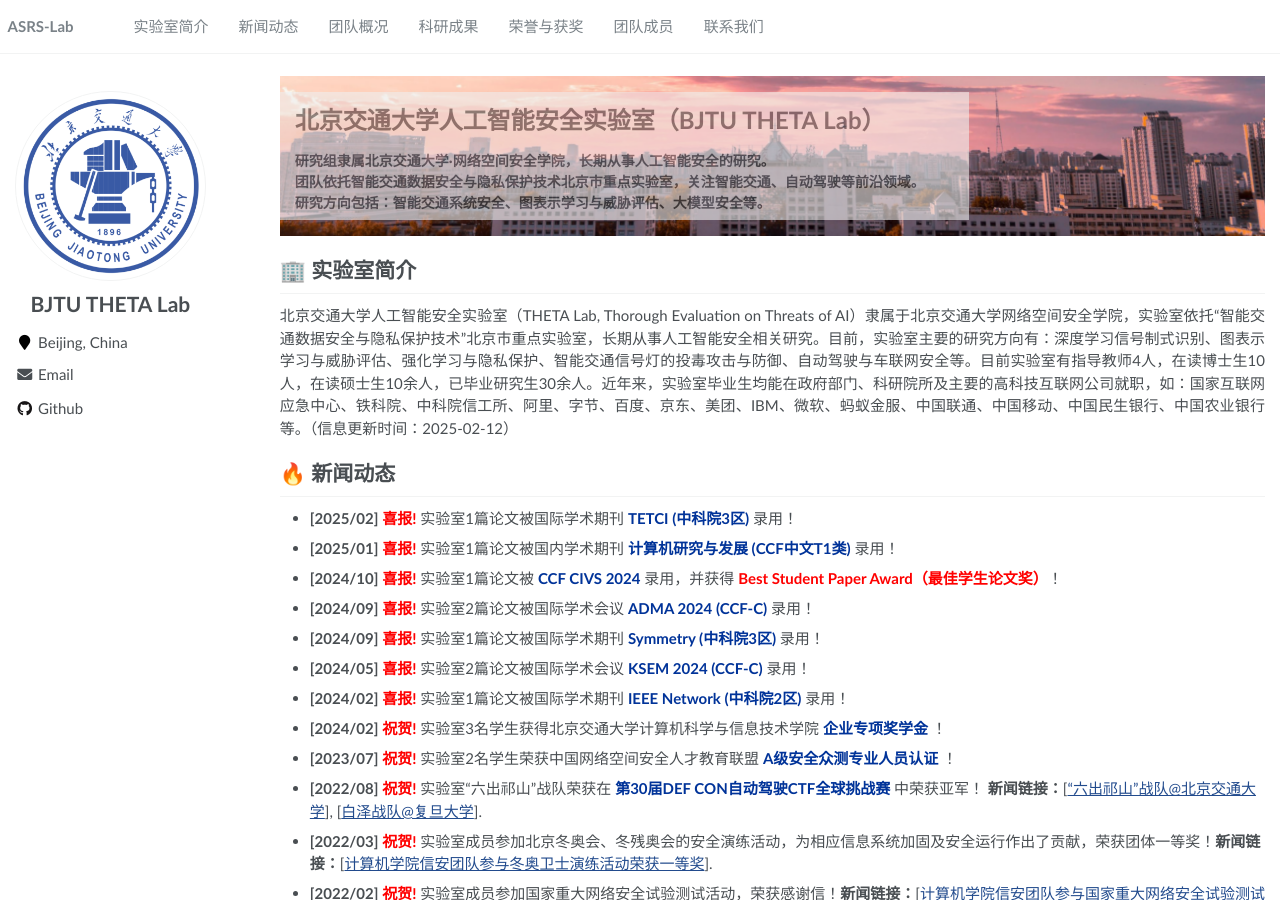
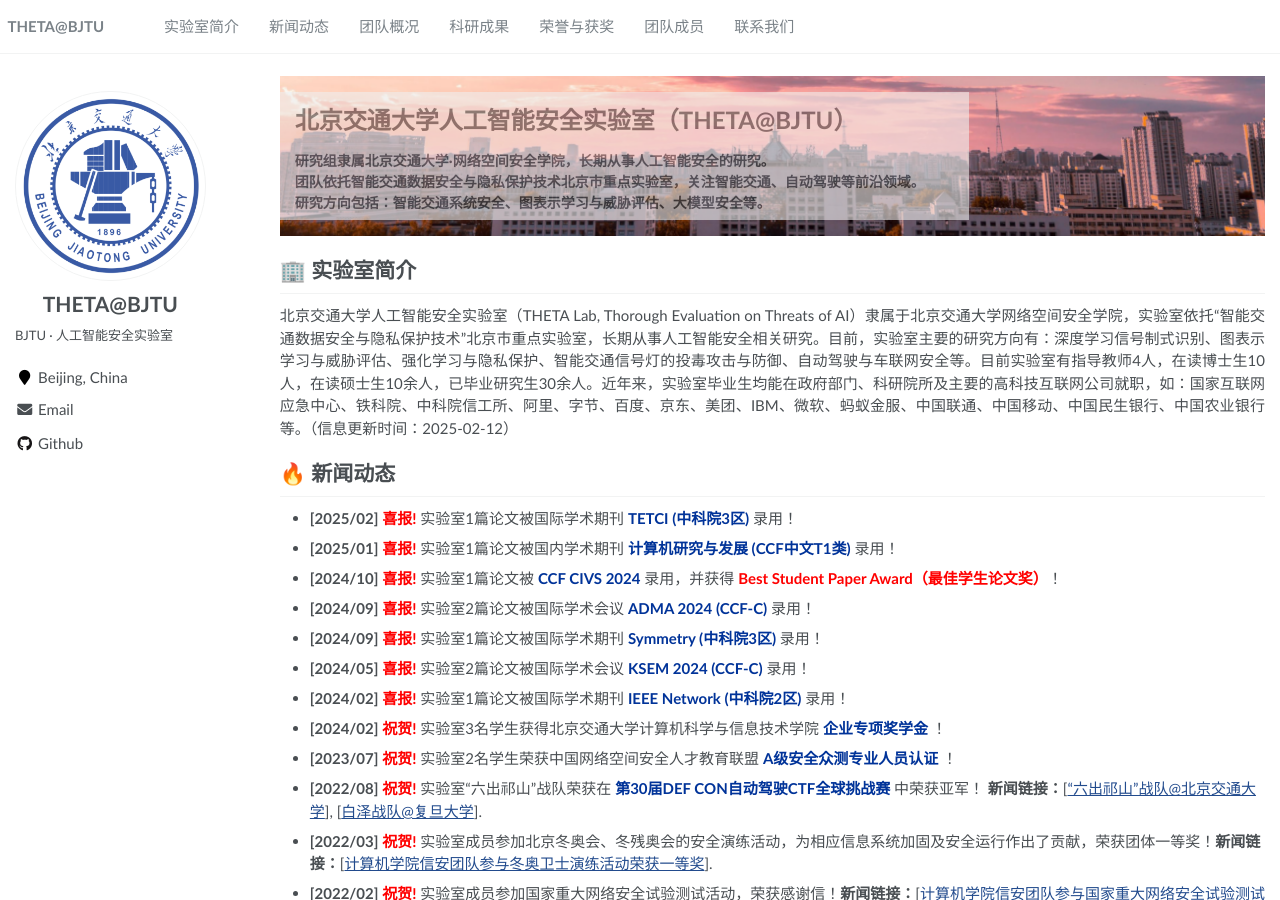
Before and after one commit to xiaoshu1221/Zhangruoyang.github.io, a Jekyll site: the page built from _pages/about.md, in a window 1280 px wide and 900 px high. Built offline with Jekyll 4.4.1, drawn with Linux system fonts in a browser that asks for light colours.

Commit message:
fix bugs & update

```diff
--- a/_config.yml
+++ b/_config.yml
@@ -6,7 +6,7 @@
 # `jekyll serve`. If you change this file, please restart the server process.
 
 # Site Settings
-title                    : "THETA-Lab"
+title                    : "THETA@BJTU"
 description              : ""
 repository               : "THETA-Lab/THETA-Lab.github.io"
 google_scholar_stats_use_cdn : false
@@ -21,9 +21,9 @@ baidu_site_verification  :  # get baidu_site_verification from https://ziyuan.ba
 
 # Site Author
 author:
-  name             : "BJTU THETA Lab"
+  name             : "THETA@BJTU"
   avatar           : "images/android-chrome-512x512.png"
-  # bio              : "BJTU "
+  bio              : "BJTU · 人工智能安全实验室"
   location         : "Beijing, China"
   employer         :
   pubmed           :
--- a/_includes/masthead.html
+++ b/_includes/masthead.html
@@ -4,7 +4,7 @@
       <nav id="site-nav" class="greedy-nav">
         <button><div class="navicon"></div></button>
         <ul class="visible-links">
-          <li class="masthead__menu-item masthead__menu-item--lg masthead__menu-home-item"><a href="#top">ASRS-Lab</a></li>
+          <li class="masthead__menu-item masthead__menu-item--lg masthead__menu-home-item"><a href="#top">THETA@BJTU</a></li>
           {% for link in site.data.navigation.main %}
             <li class="masthead__menu-item"><a href="{{ domain }}{{ link.url }}">{{ link.title }}</a></li>
           {% endfor %}
--- a/_pages/about.md
+++ b/_pages/about.md
@@ -12,7 +12,7 @@ redirect_from:
 
 <div style="background-image: url('images/background.png');background-size: cover;height: 160px;width: 100%">
   <div style="width:70%;background-color:#eeeeee;opacity:0.6;margin-top:16px;padding-left:15px;float:left;">
-  <p style="font-size:24px;font-weight:bold;margin-top:10px;">北京交通大学人工智能安全实验室（BJTU THETA Lab）</p>
+  <p style="font-size:24px;font-weight:bold;margin-top:10px;">北京交通大学人工智能安全实验室（THETA@BJTU）</p>
   <p style="font-size:14px;font-weight:bold;">
   	研究组隶属北京交通大学·网络空间安全学院，长期从事人工智能安全的研究。<br />
     团队依托智能交通数据安全与隐私保护技术北京市重点实验室，关注智能交通、自动驾驶等前沿领域。<br />
```
